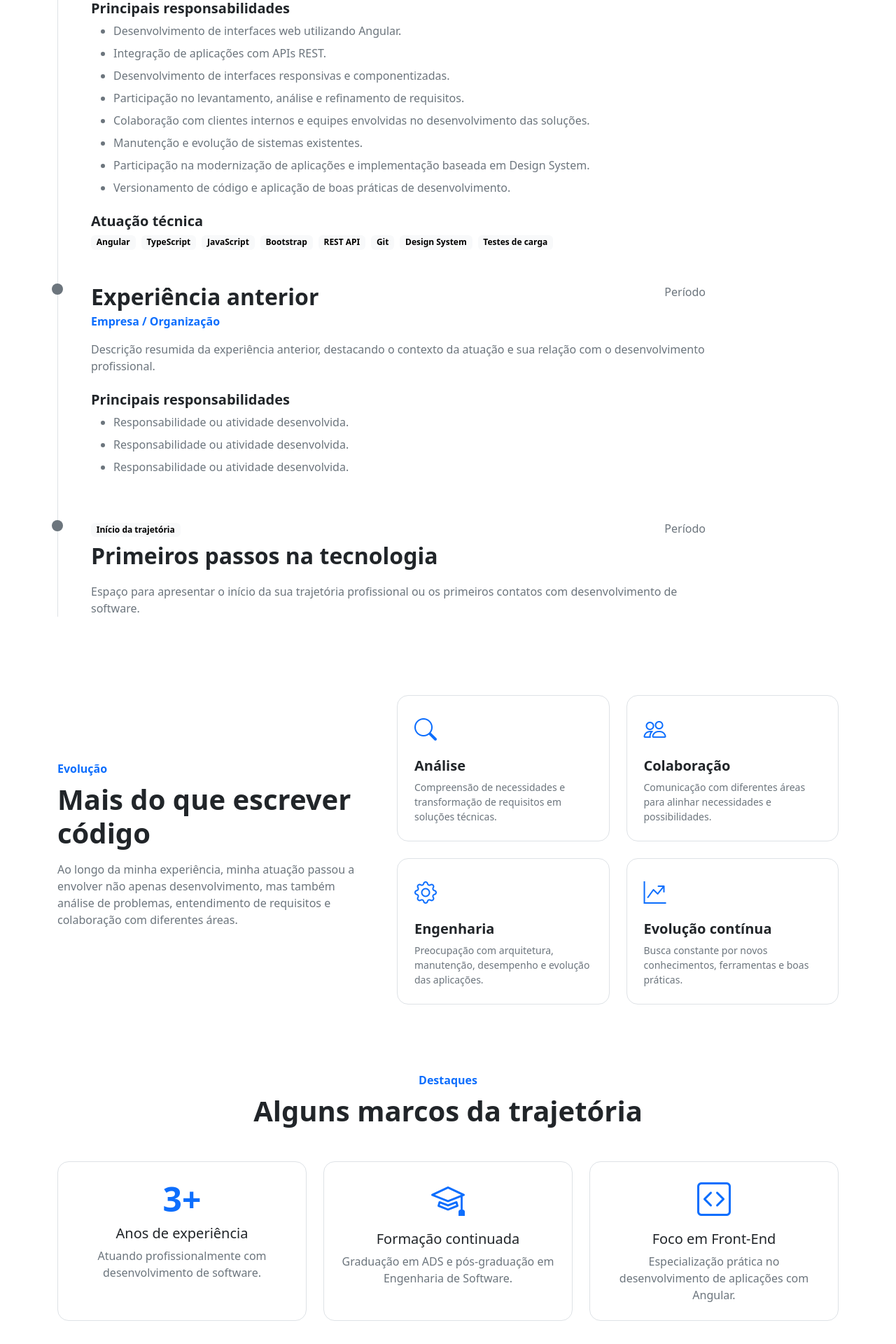
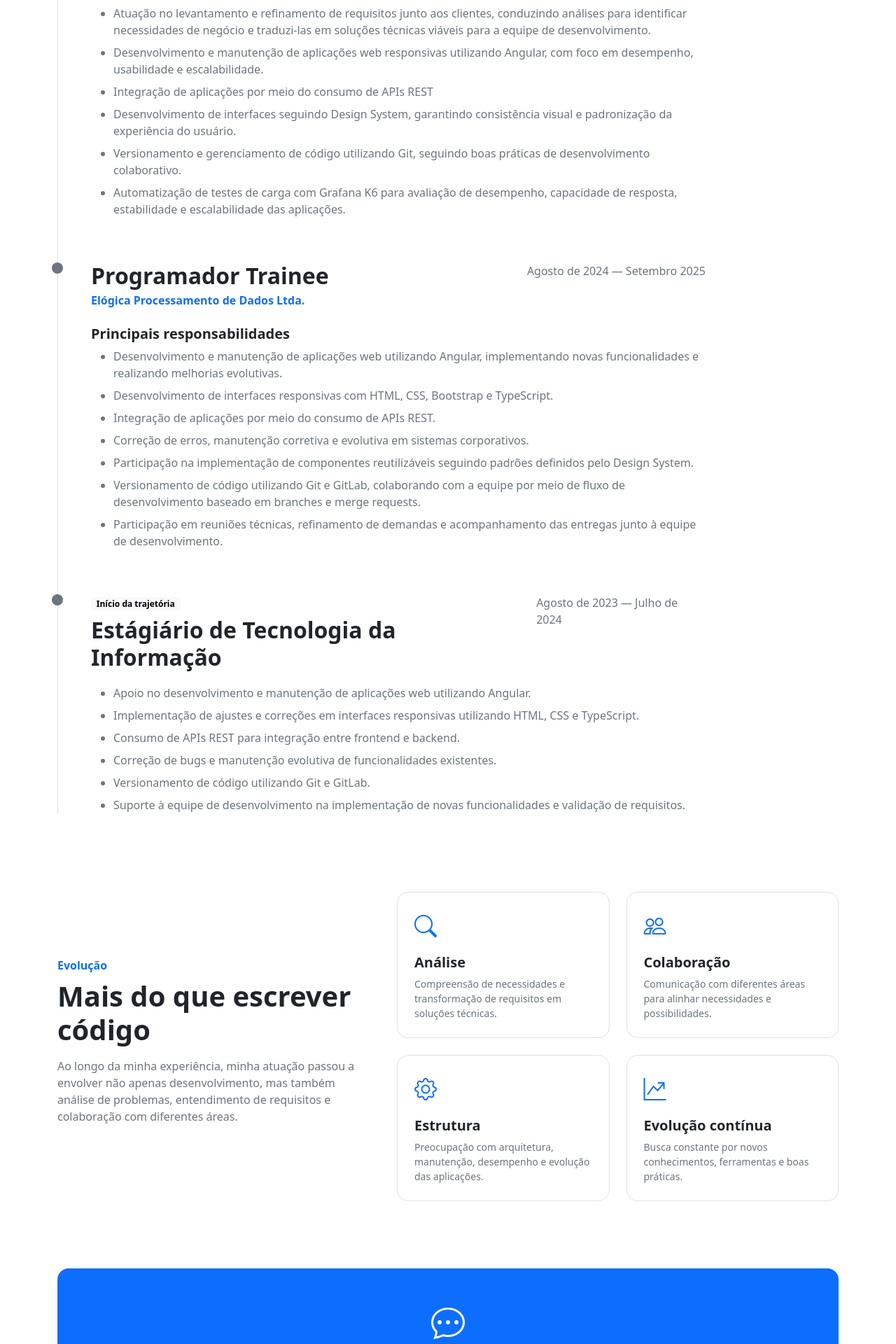
Before and after one commit to ronaldosabino/professional-portfolio, an Angular app: page /experiences in a window 1280 px wide. Shown: the part 760-2680 px from the top of the page at 70% size. Built offline with nearby package versions, Linux system fonts and the light colour scheme.

Commit message:
feat: update experiences section with detailed descriptions and improved layout for enhanced clarity

```diff
--- a/src/app/features/experiences/experiences.html
+++ b/src/app/features/experiences/experiences.html
@@ -111,104 +111,41 @@
 
 
                         <span class="text-secondary">
-                            2023 — Atualmente
+                            Outubro de 2025 — Atualmente
                         </span>
 
                     </div>
-
-
-                    <p class="text-secondary">
-                        Atuação no desenvolvimento e evolução de aplicações
-                        web, participando desde o entendimento das necessidades
-                        até a implementação e manutenção das soluções.
-                    </p>
-
 
                     <h3 class="fs-5 fw-semibold mt-4">
                         Principais responsabilidades
                     </h3>
 
                     <ul class="text-secondary">
-
                         <li class="mb-2">
-                            Desenvolvimento de interfaces web utilizando Angular.
+                            Atuação no levantamento e refinamento de requisitos junto aos clientes, conduzindo análises para identificar necessidades de negócio e traduzi-las em soluções técnicas viáveis para a equipe de desenvolvimento.
                         </li>
 
                         <li class="mb-2">
-                            Integração de aplicações com APIs REST.
+                            Desenvolvimento e manutenção de aplicações web responsivas utilizando Angular, com foco em desempenho, usabilidade e escalabilidade.
                         </li>
 
                         <li class="mb-2">
-                            Desenvolvimento de interfaces responsivas e
-                            componentizadas.
+                            Integração de aplicações por meio do consumo de APIs REST
                         </li>
 
                         <li class="mb-2">
-                            Participação no levantamento, análise e refinamento
-                            de requisitos.
+                            Desenvolvimento de interfaces seguindo Design System, garantindo consistência visual e padronização da experiência do usuário.
                         </li>
 
                         <li class="mb-2">
-                            Colaboração com clientes internos e equipes
-                            envolvidas no desenvolvimento das soluções.
+                            Versionamento e gerenciamento de código utilizando Git, seguindo boas práticas de desenvolvimento colaborativo.
                         </li>
 
                         <li class="mb-2">
-                            Manutenção e evolução de sistemas existentes.
-                        </li>
-
-                        <li class="mb-2">
-                            Participação na modernização de aplicações e
-                            implementação baseada em Design System.
-                        </li>
-
-                        <li class="mb-2">
-                            Versionamento de código e aplicação de boas práticas
-                            de desenvolvimento.
+                            Automatização de testes de carga com Grafana K6 para avaliação de desempenho, capacidade de resposta, estabilidade e escalabilidade das aplicações.
                         </li>
 
                     </ul>
-
-
-                    <h3 class="fs-5 fw-semibold mt-4">
-                        Atuação técnica
-                    </h3>
-
-                    <div class="d-flex flex-wrap gap-2">
-
-                        <span class="badge text-bg-light">
-                            Angular
-                        </span>
-
-                        <span class="badge text-bg-light">
-                            TypeScript
-                        </span>
-
-                        <span class="badge text-bg-light">
-                            JavaScript
-                        </span>
-
-                        <span class="badge text-bg-light">
-                            Bootstrap
-                        </span>
-
-                        <span class="badge text-bg-light">
-                            REST API
-                        </span>
-
-                        <span class="badge text-bg-light">
-                            Git
-                        </span>
-
-                        <span class="badge text-bg-light">
-                            Design System
-                        </span>
-
-                        <span class="badge text-bg-light">
-                            Testes de carga
-                        </span>
-
-                    </div>
 
                 </article>
 
@@ -224,28 +161,21 @@
                         <div>
 
                             <h2 class="fs-2 fw-bold mb-1">
-                                Experiência anterior
+                                Programador Trainee
                             </h2>
 
                             <p class="text-primary fw-semibold mb-0">
-                                Empresa / Organização
+                                Elógica Processamento de Dados Ltda.
                             </p>
 
                         </div>
 
 
                         <span class="text-secondary">
-                            Período
+                            Agosto de 2024 — Setembro 2025
                         </span>
 
                     </div>
-
-
-                    <p class="text-secondary">
-                        Descrição resumida da experiência anterior,
-                        destacando o contexto da atuação e sua relação
-                        com o desenvolvimento profissional.
-                    </p>
 
 
                     <h3 class="fs-5 fw-semibold mt-4">
@@ -255,15 +185,31 @@
                     <ul class="text-secondary">
 
                         <li class="mb-2">
-                            Responsabilidade ou atividade desenvolvida.
+                            Desenvolvimento e manutenção de aplicações web utilizando Angular, implementando novas funcionalidades e realizando melhorias evolutivas.
                         </li>
 
                         <li class="mb-2">
-                            Responsabilidade ou atividade desenvolvida.
+                            Desenvolvimento de interfaces responsivas com HTML, CSS, Bootstrap e TypeScript.
                         </li>
 
                         <li class="mb-2">
-                            Responsabilidade ou atividade desenvolvida.
+                            Integração de aplicações por meio do consumo de APIs REST.
+                        </li>
+
+                        <li class="mb-2">
+                            Correção de erros, manutenção corretiva e evolutiva em sistemas corporativos.
+                        </li>
+
+                        <li class="mb-2">
+                            Participação na implementação de componentes reutilizáveis seguindo padrões definidos pelo Design System.
+                        </li>
+
+                        <li class="mb-2">
+                            Versionamento de código utilizando Git e GitLab, colaborando com a equipe por meio de fluxo de desenvolvimento baseado em branches e merge requests.
+                        </li>
+
+                        <li class="mb-2">
+                            Participação em reuniões técnicas, refinamento de demandas e acompanhamento das entregas junto à equipe de desenvolvimento.
                         </li>
 
                     </ul>
@@ -286,24 +232,26 @@
                             </span>
 
                             <h2 class="fs-2 fw-bold mb-1">
-                                Primeiros passos na tecnologia
+                                Estágiário de Tecnologia da Informação
                             </h2>
 
                         </div>
 
 
                         <span class="text-secondary">
-                            Período
+                            Agosto de 2023 — Julho de 2024
                         </span>
 
                     </div>
 
-
-                    <p class="text-secondary">
-                        Espaço para apresentar o início da sua trajetória
-                        profissional ou os primeiros contatos com
-                        desenvolvimento de software.
-                    </p>
+                    <ul class="text-secondary">
+                        <li class="mb-2">Apoio no desenvolvimento e manutenção de aplicações web utilizando Angular.</li>
+                        <li class="mb-2">Implementação de ajustes e correções em interfaces responsivas utilizando HTML, CSS e TypeScript.</li>
+                        <li class="mb-2">Consumo de APIs REST para integração entre frontend e backend.</li>
+                        <li class="mb-2">Correção de bugs e manutenção evolutiva de funcionalidades existentes.</li>
+                        <li class="mb-2">Versionamento de código utilizando Git e GitLab.</li>
+                        <li class="mb-2">Suporte à equipe de desenvolvimento na implementação de novas funcionalidades e validação de requisitos.</li>
+                    </ul>
 
                 </article>
 
@@ -392,7 +340,7 @@
                         <i class="bi bi-gear fs-2 text-primary"></i>
 
                         <h3 class="fs-5 fw-semibold mt-3">
-                            Engenharia
+                            Estrutura
                         </h3>
 
                         <p class="text-secondary small mb-0">
@@ -432,91 +380,6 @@
 
 </section>
 
-
-<!-- CONQUISTAS / DESTAQUES -->
-<section class="py-5">
-
-    <div class="text-center mb-5">
-
-        <span class="text-primary fw-semibold">
-            Destaques
-        </span>
-
-        <h2 class="display-6 fw-bold mt-2">
-            Alguns marcos da trajetória
-        </h2>
-
-    </div>
-
-
-    <div class="row g-4">
-
-        <div class="col-md-4">
-
-            <div class="border rounded-4 p-4 text-center h-100">
-
-                <span class="display-5 fw-bold text-primary">
-                    3+
-                </span>
-
-                <h3 class="fs-5 mt-2">
-                    Anos de experiência
-                </h3>
-
-                <p class="text-secondary mb-0">
-                    Atuando profissionalmente com desenvolvimento
-                    de software.
-                </p>
-
-            </div>
-
-        </div>
-
-
-        <div class="col-md-4">
-
-            <div class="border rounded-4 p-4 text-center h-100">
-
-                <i class="bi bi-mortarboard display-5 text-primary"></i>
-
-                <h3 class="fs-5 mt-3">
-                    Formação continuada
-                </h3>
-
-                <p class="text-secondary mb-0">
-                    Graduação em ADS e pós-graduação em
-                    Engenharia de Software.
-                </p>
-
-            </div>
-
-        </div>
-
-
-        <div class="col-md-4">
-
-            <div class="border rounded-4 p-4 text-center h-100">
-
-                <i class="bi bi-code-square display-5 text-primary"></i>
-
-                <h3 class="fs-5 mt-3">
-                    Foco em Front-End
-                </h3>
-
-                <p class="text-secondary mb-0">
-                    Especialização prática no desenvolvimento
-                    de aplicações com Angular.
-                </p>
-
-            </div>
-
-        </div>
-
-    </div>
-
-</section>
-
-
 <!-- CTA -->
 <section class="py-5">
 
@@ -534,16 +397,12 @@
             de tecnologia.
         </p>
 
-        <div class="d-flex justify-content-center flex-wrap gap-3">
+        <div class="d-flex justify-content-center flex-column flex-md-row gap-3">
 
-            <a routerLink="/contato" class="btn btn-light btn-lg">
+            <button routerLink="/contato" class="btn btn-light btn-lg">
                 Entre em contato
                 <i class="bi bi-arrow-right ms-2"></i>
-            </a>
-
-            <a routerLink="/projetos" class="btn btn-outline-light btn-lg">
-                Ver projetos
-            </a>
+            </button>
 
         </div>
 
```
